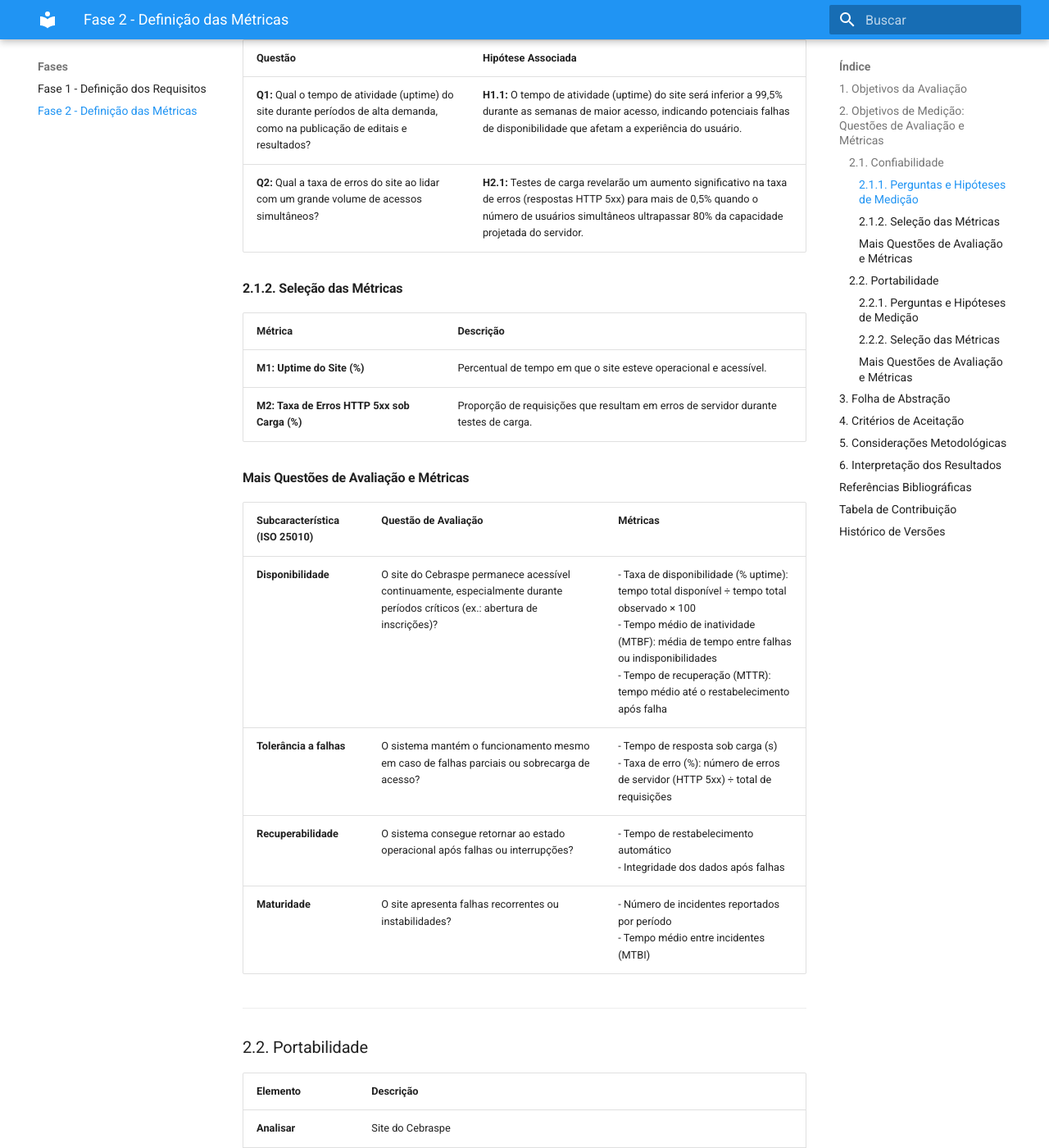
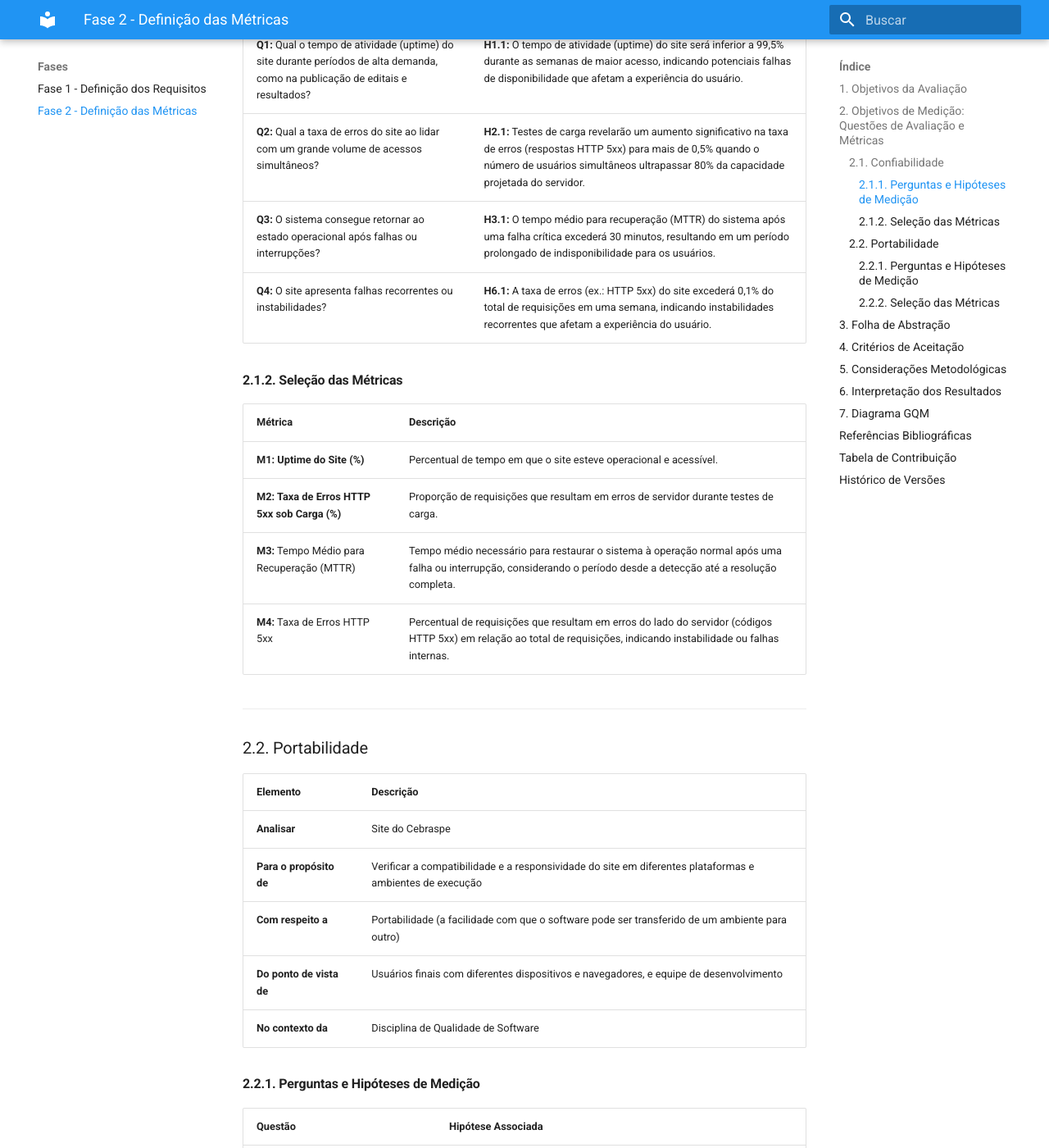
Before and after one commit to FCTE-Qualidade-de-Software-1/2025-2_T02_FRANCES-ALLEN, an MkDocs documentation site: the page built from docs/fase2.md, in a window 1280 px wide and 1400 px high, scrolled down 1598 px. Shown: the whole window at 82% size. Built offline with MkDocs 1.6.1 and Material for MkDocs 9.7.7, drawn with Linux system fonts in a browser that asks for light colours; some of the changed text lies outside the part shown.

Commit message:
docs: fase 2
Co-authored-by: Kaio <kaio050903@gmail.com>
Co-authored-by: Henrique <hc.neves04@gmail.com>

```diff
--- a/docs/fase2.md
+++ b/docs/fase2.md
@@ -37,7 +37,7 @@ Cada questão abaixo está associada a um ou mais **subatributos** da ISO/IEC 25
 |-----------|------------|
 | **Analisar** | Site do Cebraspe |
 | **Para o propósito de** | Avaliar a consistência e a disponibilidade do sistema em momentos de alta demanda |
-| **Com respeito a** | Confiabilidade (a capacidade do software de manter seu nível de desempenho sob condições estabelecidas por um período de tempo) |
+| **Com respeito a** | Confiabilidade |
 | **Do ponto de vista de** | Candidatos a concursos (usuários finais) e equipe de desenvolvimento |
 | **No contexto da** | Disciplina de Qualidade de Software |
 
@@ -47,6 +47,8 @@ Cada questão abaixo está associada a um ou mais **subatributos** da ISO/IEC 25
 |----------|--------------------|
 | **Q1:** Qual o tempo de atividade (uptime) do site durante períodos de alta demanda, como na publicação de editais e resultados? | **H1.1:** O tempo de atividade (uptime) do site será inferior a 99,5% durante as semanas de maior acesso, indicando potenciais falhas de disponibilidade que afetam a experiência do usuário. |
 | **Q2:** Qual a taxa de erros do site ao lidar com um grande volume de acessos simultâneos? | **H2.1:** Testes de carga revelarão um aumento significativo na taxa de erros (respostas HTTP 5xx) para mais de 0,5% quando o número de usuários simultâneos ultrapassar 80% da capacidade projetada do servidor. |
+| **Q3:** O sistema consegue retornar ao estado operacional após falhas ou interrupções? | **H3.1:** O tempo médio para recuperação (MTTR) do sistema após uma falha crítica excederá 30 minutos, resultando em um período prolongado de indisponibilidade para os usuários.
+| **Q4:** O site apresenta falhas recorrentes ou instabilidades? | **H6.1:** A taxa de erros (ex.: HTTP 5xx) do site excederá 0,1% do total de requisições em uma semana, indicando instabilidades recorrentes que afetam a experiência do usuário.
 
 #### 2.1.2. Seleção das Métricas
 
@@ -54,15 +56,8 @@ Cada questão abaixo está associada a um ou mais **subatributos** da ISO/IEC 25
 |----------|------------|
 | **M1: Uptime do Site (%)** | Percentual de tempo em que o site esteve operacional e acessível. |
 | **M2: Taxa de Erros HTTP 5xx sob Carga (%)** | Proporção de requisições que resultam em erros de servidor durante testes de carga. |
-
-
-#### Mais Questões de Avaliação e Métricas
-| Subcaracterística (ISO 25010) | Questão de Avaliação | Métricas |
-|-------------------------------|----------------------|-----------|
-| **Disponibilidade** | O site do Cebraspe permanece acessível continuamente, especialmente durante períodos críticos (ex.: abertura de inscrições)? | - Taxa de disponibilidade (% uptime): tempo total disponível ÷ tempo total observado × 100 <br> - Tempo médio de inatividade (MTBF): média de tempo entre falhas ou indisponibilidades <br> - Tempo de recuperação (MTTR): tempo médio até o restabelecimento após falha |
-| **Tolerância a falhas** | O sistema mantém o funcionamento mesmo em caso de falhas parciais ou sobrecarga de acesso? | - Tempo de resposta sob carga (s) <br> - Taxa de erro (%): número de erros de servidor (HTTP 5xx) ÷ total de requisições |
-| **Recuperabilidade** | O sistema consegue retornar ao estado operacional após falhas ou interrupções? | - Tempo de restabelecimento automático <br> - Integridade dos dados após falhas |
-| **Maturidade** | O site apresenta falhas recorrentes ou instabilidades? | - Número de incidentes reportados por período <br> - Tempo médio entre incidentes (MTBI) |
+| **M3:** Tempo Médio para Recuperação (MTTR)|	Tempo médio necessário para restaurar o sistema à operação normal após uma falha ou interrupção, considerando o período desde a detecção até a resolução completa.
+| **M4:** Taxa de Erros HTTP 5xx	| Percentual de requisições que resultam em erros do lado do servidor (códigos HTTP 5xx) em relação ao total de requisições, indicando instabilidade ou falhas internas.
 
 ---
 
@@ -90,15 +85,6 @@ Cada questão abaixo está associada a um ou mais **subatributos** da ISO/IEC 25
 | **M1: Inconsistências de Renderização por Navegador** | Contagem de problemas visuais ou funcionais detectados em cada navegador testado. |
 | **M2: Percentual de Quebra de Layout em Dispositivos Móveis (%)** | Proporção de telas ou componentes com falhas de layout em dispositivos móveis. |
 
-
-
-#### Mais Questões de Avaliação e Métricas
-
-| Subcaracterística (ISO 25010) | Questão de Avaliação | Métricas |
-|-------------------------------|----------------------|-----------|
-| **Adaptabilidade** | O site se adapta automaticamente a diferentes tamanhos de tela (desktop, tablet, smartphone)? | - Taxa de conformidade de layout responsivo (%): páginas funcionais ÷ total de páginas testadas × 100 <br> - Pontuação de responsividade (via Lighthouse) |
-| **Instalabilidade / Acessibilidade técnica** | O site é acessível de diferentes navegadores e sistemas operacionais sem necessidade de configurações adicionais? | - Compatibilidade entre navegadores (%): nº de navegadores em que o site funciona ÷ nº de navegadores testados <br> - Compatibilidade entre sistemas operacionais (%): nº de sistemas compatíveis ÷ nº de sistemas testados |
-| **Substituibilidade / Tecnologias assistivas** | É possível acessar o site com tecnologias assistivas e diferentes interfaces (ex.: navegador mobile, leitor de tela)? | - Taxa de compatibilidade com leitores de tela (%) <br> - Pontuação de acessibilidade (Lighthouse / WAVE) |
 
 ---
 
@@ -110,6 +96,7 @@ Cada questão abaixo está associada a um ou mais **subatributos** da ISO/IEC 25
 | **Propósito** | Avaliar e melhorar a confiabilidade e portabilidade do site para garantir acessibilidade e boa experiência do usuário. |
 | **Ponto de Vista** | **Organizacional:** CEBRASPE (garantir credibilidade e eficiência).<br> **Usuário Final:** Candidatos a concursos (acesso ininterrupto e consistente). <br> **Desenvolvedor:** Equipe de desenvolvimento (identificar áreas de melhoria no código e na infraestrutura). |
 | **Foco da Qualidade** | Confiabilidade (disponibilidade e resiliência a picos de carga) <br> Portabilidade (compatibilidade e responsividade) |
+| **Hipóteses de Referência** | O tempo de atividade do site será inferior a 99,5% em picos de demanda, impactando a experiência do usuário. <br> A taxa de erros (HTTP 5xx) excederá 0,5% em testes de carga com mais de 80% da capacidade do servidor. <br>  Inconsistências de layout e funcionalidades quebradas serão observadas em pelo menos dois navegadores secundários. |
 | **Fatores de Variação** | **Volume de tráfego:** Flutuações inesperadas devido a eventos específicos (lançamento de edital, resultados). <br> **Atualizações de software:** Novas versões de navegadores, sistemas operacionais ou bibliotecas de desenvolvimento. <br> **Infraestrutura:** Mudanças na configuração de servidores, balanceadores de carga ou rede.   <br> **Complexidade do conteúdo:** Páginas com maior dinamismo ou elementos multimídia |
 | **Impacto dos Fatores de Variação** | **Volume de tráfego inesperado:** Pode sobrecarregar o servidor, aumentando a taxa de erros e diminuindo o uptime. <br> **Atualizações de navegadores:** Podem introduzir novas inconsistências de renderização ou afetar a responsividade.  <br> **Mudanças na infraestrutura do servidor:** Podem impactar diretamente a disponibilidade e o desempenho geral do site.  <br> **Complexidade das páginas:** Pode aumentar a probabilidade de quebras de layout e exigir mais recursos do navegador, afetando a experiência em dispositivos menos potentes. |
 
@@ -154,6 +141,9 @@ Cada questão abaixo está associada a um ou mais **subatributos** da ISO/IEC 25
 
 ---
 
+## 7. Diagrama GQM
+[inserir diagrama]
+
 ## Referências Bibliográficas
 
 **FENTON, Norman; BIEMAN, James.** *Software Metrics: A Rigorous and Practical Approach.* 3. ed. Boca Raton: CRC Press, 2015. Acesso em: 12 out. 2025.
@@ -175,6 +165,7 @@ Cada questão abaixo está associada a um ou mais **subatributos** da ISO/IEC 25
 
 | Versão | Descrição | Responsável | Data  | Revisor(es) | Detalhes da Revisão | Data da revisão |
 | :----: | --------- | --------- | :--------------: | ----------- | :-------------: | :-------------: |
-| `1.0` | documentação inicial e estrutura geral | [Natalia ](https://github.com/Natyrodrigues) | 12/10/2025| [Maria Clara ](https://github.com/alvezclari)    |  | 12/10/2025 |
-| `1.1` | acrescenta informções em cada tópico, folha de abstração e complementa conteúdo em **Objetivos de Medição: Questões de Avaliação e Métricas** | [Maria Clara ](https://github.com/alvezclari) | 12/10/2025 |  | | |
+| `1.0` | documentação inicial e estrutura geral | [Natalia](https://github.com/Natyrodrigues) | 12/10/2025| [Maria Clara ](https://github.com/alvezclari)    |  | 12/10/2025 |
+| `1.1` | acrescenta informções em cada tópico, folha de abstração e complementa conteúdo em **Objetivos de Medição: Questões de Avaliação e Métricas** | [Maria Clara](https://github.com/alvezclari) | 12/10/2025 |  | | |
 | `1.2` | adiciona referências e tabela de contribuição | [Henrique Carvalho](https://github.com/henriquecarv3) | 12/10/2025 |  | | |
+| `1.3` | correções gerais | [Maria Clara](https://github.com/alvezclari) | 22/10/2025|    |  |  |
```
Also changed, not shown: other parts of docs/fase2.md (+2 -2 lines).
